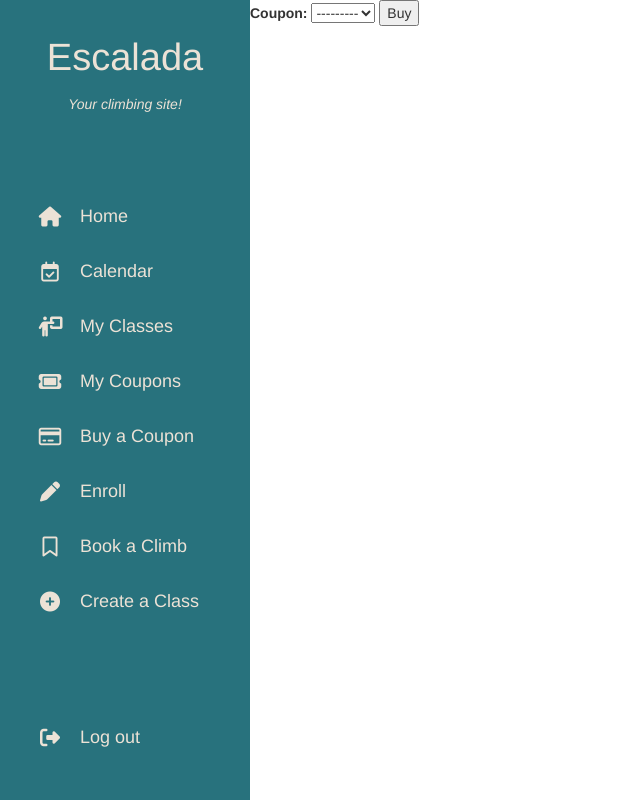
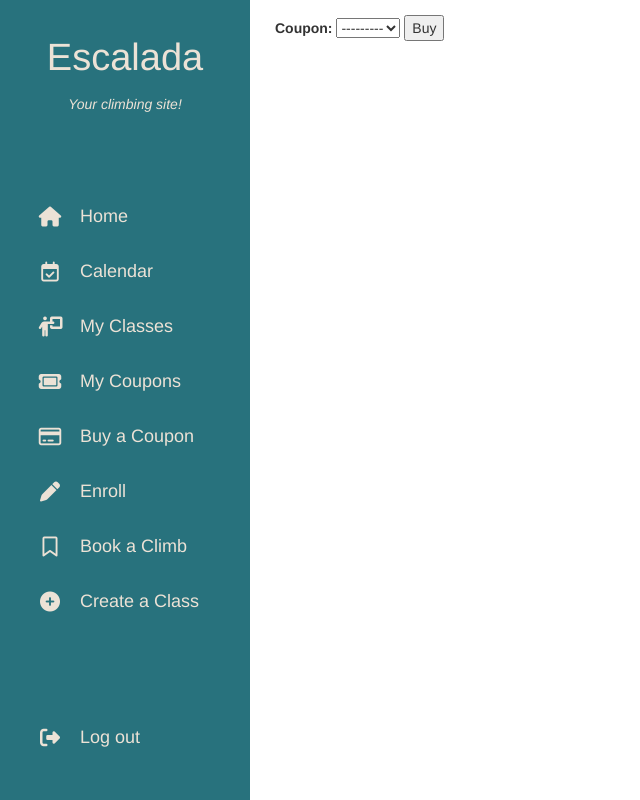
Before and after one commit to Vazkuz/Capstone-Project, a Django app: page /buyCoupon in a window 1280 px wide. Shown: the whole page, without its empty margins (0-640 px from the left). Run offline with Django 4.2, Linux system fonts and the light colour scheme; the visitor is signed in with stand-in values (Sample User, id 1); data that the repository does not hold is empty; some libraries are stand-ins or nearby versions.

Commit message:
Added padding in body

```diff
--- a/escalada/static/escalada/app.css
+++ b/escalada/static/escalada/app.css
@@ -1,6 +1,7 @@
 body{
     margin: 0;
     margin-left: 250px;
+    padding: 15px 25px;
 }
 
 #calendar{
```
